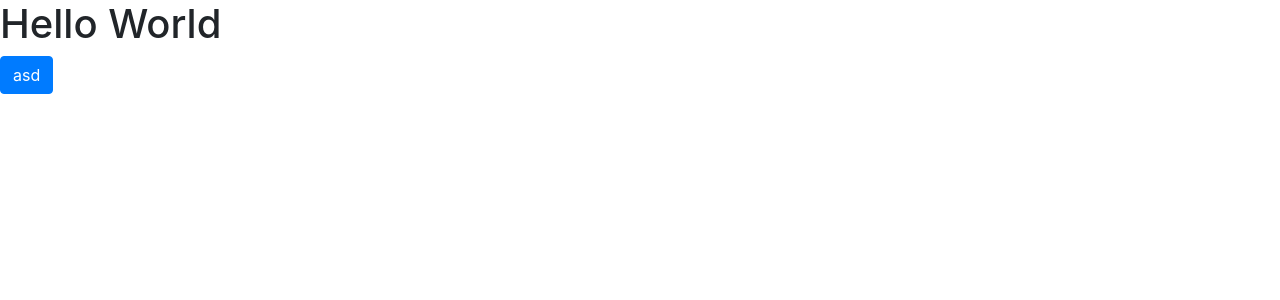
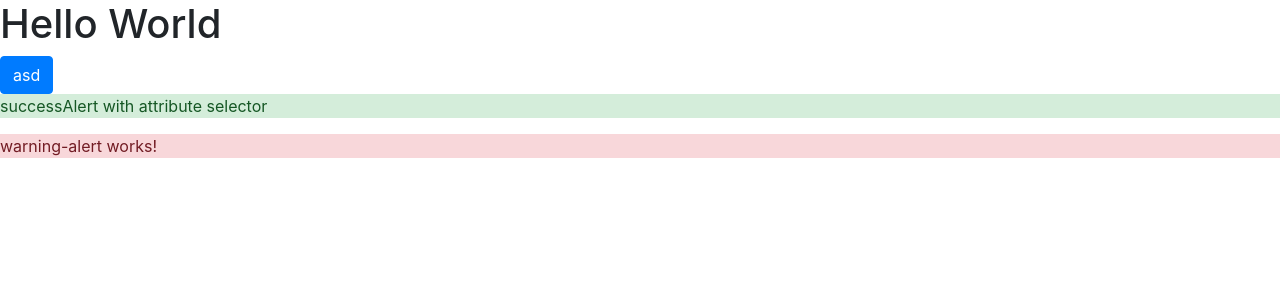
Before and after one commit to turfanda/AngAppUdemy, an Angular app: page / in a window 1280 px wide. Shown: the top 300 px of the page. Built offline with nearby package versions, Linux system fonts and the light colour scheme.

Commit message:
select with attribute and class

```diff
--- a/src/app/app.component.html
+++ b/src/app/app.component.html
@@ -1,2 +1,4 @@
 <h1>Hello World</h1>
 <button type="button" class="btn btn-primary">asd</button>
+<div app-success-alert></div>
+<div class="app-warning-alert"></div>
--- a/src/app/app.module.ts
+++ b/src/app/app.module.ts
@@ -2,10 +2,14 @@ import { BrowserModule } from '@angular/platform-browser';
 import { NgModule } from '@angular/core';
 
 import { AppComponent } from './app.component';
+import { WarningAlertComponent } from './practice1/warning-alert/warning-alert.component';
+import { SuccessAlertComponent } from './practice1/success-alert/success-alert.component';
 
 @NgModule({
   declarations: [
-    AppComponent
+    AppComponent,
+    WarningAlertComponent,
+    SuccessAlertComponent
   ],
   imports: [
     BrowserModule
--- /dev/null
+++ b/src/app/practice1/success-alert/success-alert.component.html
@@ -0,0 +1 @@
+<p class="alert-success">successAlert with attribute selector</p>
--- /dev/null
+++ b/src/app/practice1/warning-alert/warning-alert.component.html
@@ -0,0 +1,3 @@
+<p class="alert-danger">
+  warning-alert works!
+</p>
--- /dev/null
+++ b/src/app/practice1/warning-alert/warning-alert.component.ts
@@ -0,0 +1,15 @@
+import { Component, OnInit } from '@angular/core';
+
+@Component({
+  selector: '.app-warning-alert',
+  templateUrl: './warning-alert.component.html',
+  styleUrls: ['./warning-alert.component.css']
+})
+export class WarningAlertComponent implements OnInit {
+
+  constructor() { }
+
+  ngOnInit() {
+  }
+
+}
```
Also changed, not shown: src/app/practice1/success-alert/success-alert.component.ts (added, +9 -0 lines), src/app/practice1/warning-alert/warning-alert.component.css (added).
